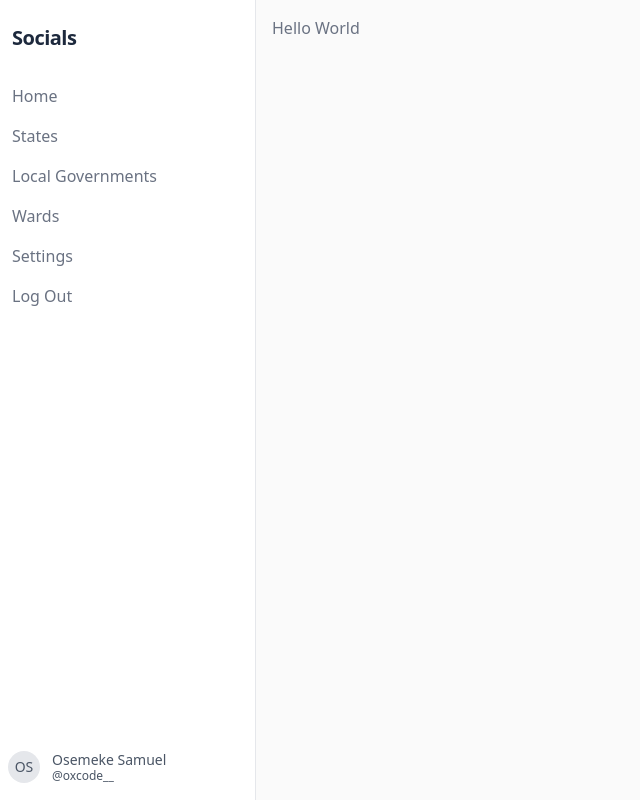
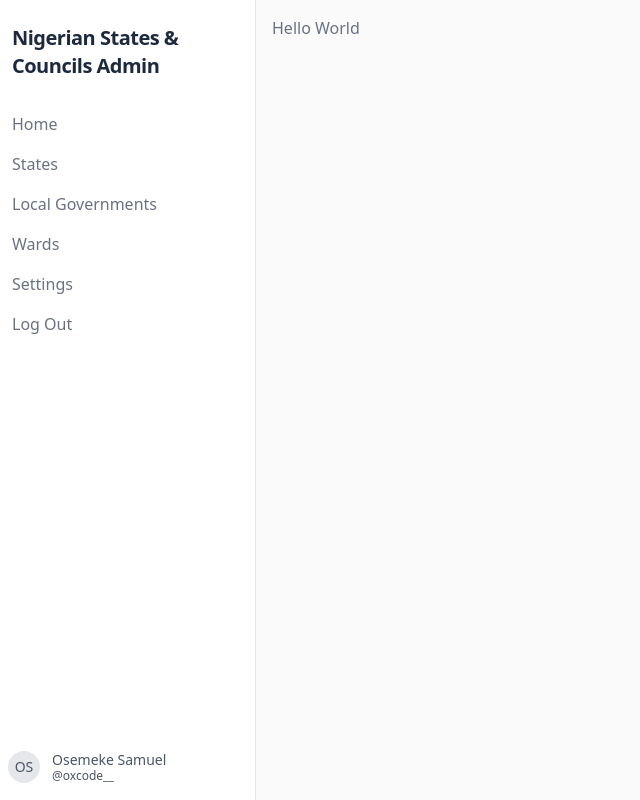
Before and after one commit to oxcode-dev/nigerian-states-councils-admin, a React (Vite) app: page / in a window 1280 px wide. Shown: the whole page, without its empty margins (0-640 px from the left). Built offline with nearby package versions, Linux system fonts and the light colour scheme; sample sign-in values are in the browser's storage.

Commit message:
initial commit

```diff
--- a/src/components/Sidebar.tsx
+++ b/src/components/Sidebar.tsx
@@ -46,7 +46,9 @@
         <aside className="w-64 fixed top-0 left-0 bottom-0 z-50">
             <div className="w-full bg-white border-r border-gray-200 flex-shrink-0 flex flex-col h-full">
                 <div className="px-3 pt-6 pb-2 flex items-center space-x-3 justify-between">
-                    <span className="text-xl font-bold text-slate-800 tracking-tight">Socials</span>
+                    <span className="text-xl font-bold text-slate-800 tracking-tight">
+                        Nigerian States & Councils Admin
+                    </span>
                     <a href="#" onClick={() => setIsOpen(!isOpen)} className="md:hidden">
                         <XMarkIcon className="size-6" />
                     </a>
```
